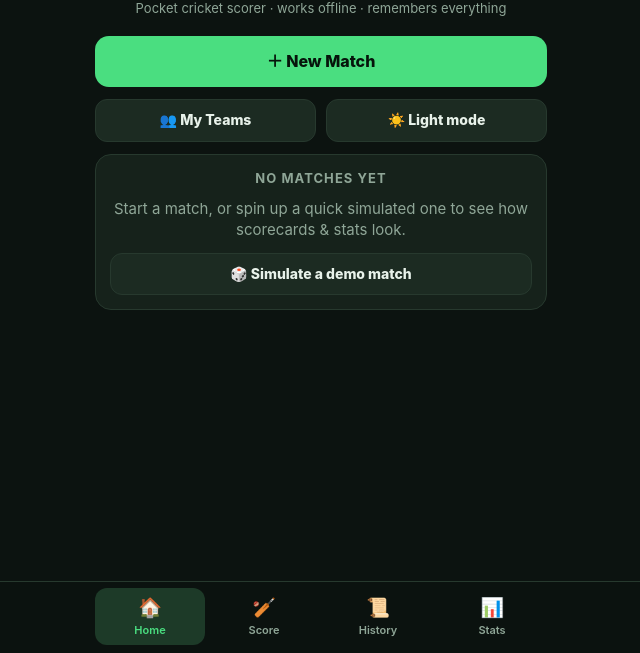
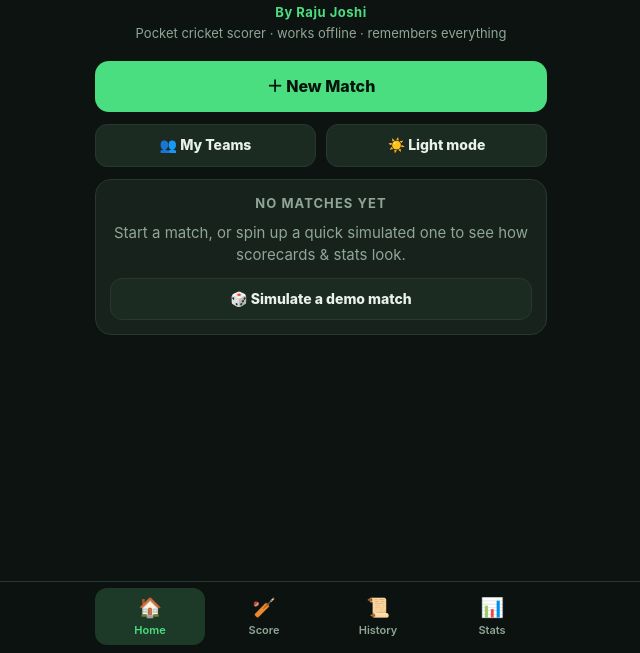
Before and after one commit to Rajendra-Pd-Joshi/gullyscore, a plain HTML site: page index.html in a window 1280 px wide. Shown: the part 147-800 px from the top of the page, without its empty margins (319-959 px from the left). Drawn offline with Linux system fonts and the light colour scheme.

Commit message:
Add 'By Raju Joshi' byline on home screen
Co-Authored-By: Claude Fable 5 <noreply@anthropic.com>

```diff
--- a/app.js
+++ b/app.js
@@ -869,6 +869,7 @@ function renderHome() {
     <div class="hero">
       <div class="logo">🏏</div>
       <h1>Gully<em>Score</em></h1>
+      <p class="byline">By Raju Joshi</p>
       <p>Pocket cricket scorer · works offline · remembers everything</p>
     </div>
     ${resume}
--- a/styles.css
+++ b/styles.css
@@ -124,6 +124,10 @@ label.fl{display:block;font-size:12px;font-weight:700;color:var(--muted);margin:
 .hero h1{font-size:32px;font-weight:900;letter-spacing:-.02em;margin-top:6px}
 .hero h1 em{color:var(--green);font-style:normal}
 .hero p{color:var(--muted);font-size:13px;margin-top:2px}
+.hero .byline{
+  color:var(--green);font-weight:700;font-size:13px;
+  letter-spacing:.04em;margin-top:6px;
+}
 .resume-card{border-color:var(--green);background:linear-gradient(160deg,var(--green-dim),var(--card))}
 .resume-card .big{font-size:26px;font-weight:900;margin:4px 0}
 .mini-result{display:flex;justify-content:space-between;align-items:center;padding:9px 0;border-bottom:1px solid var(--line);font-size:13px}
--- a/sw.js
+++ b/sw.js
@@ -1,5 +1,5 @@
 // GullyScore service worker — network-first with offline fallback
-const CACHE = 'gullyscore-v2';
+const CACHE = 'gullyscore-v3';
 const ASSETS = ['.', 'index.html', 'styles.css', 'app.js', 'manifest.webmanifest', 'icon.svg'];
 
 self.addEventListener('install', e => {
```
